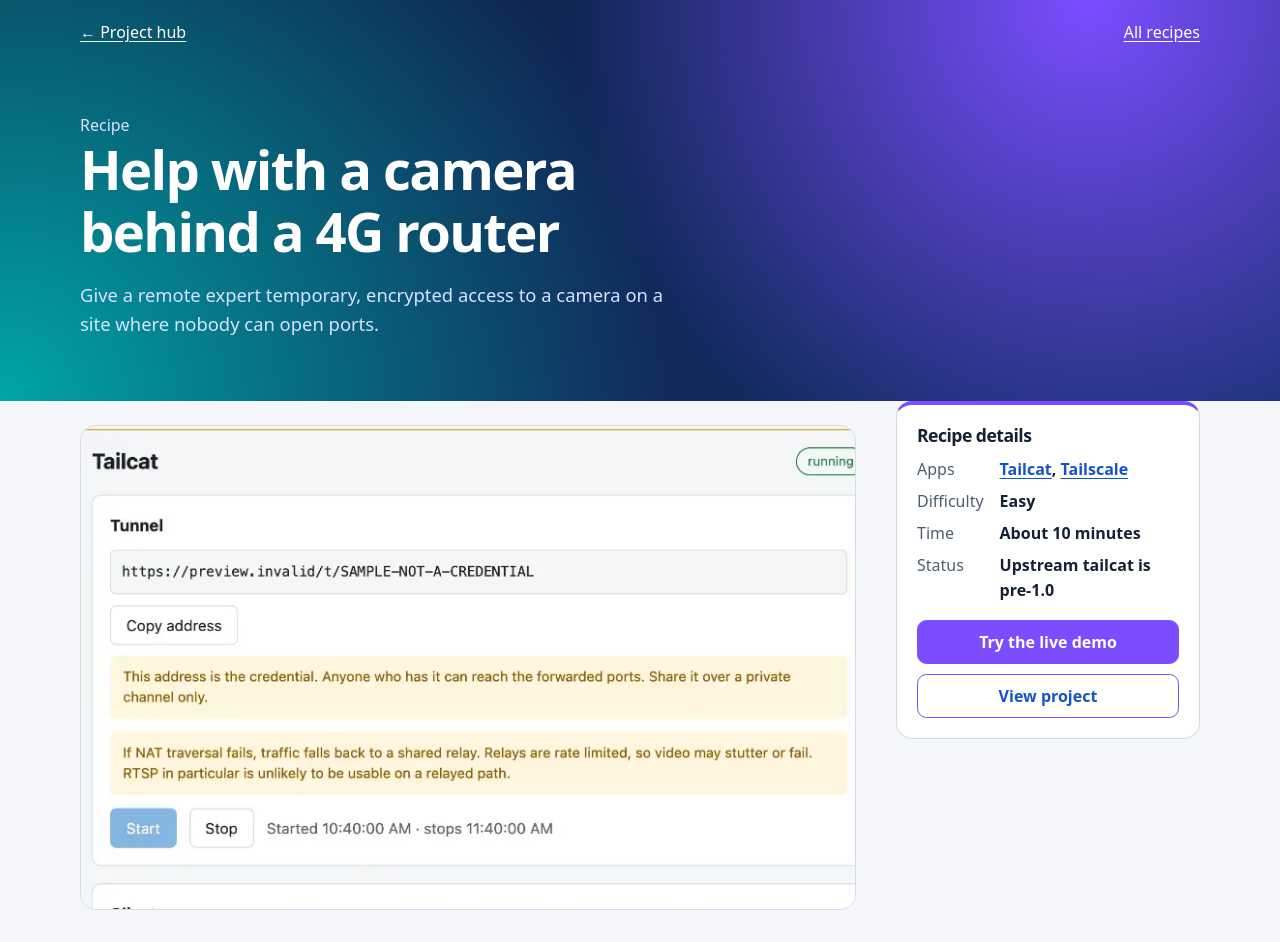
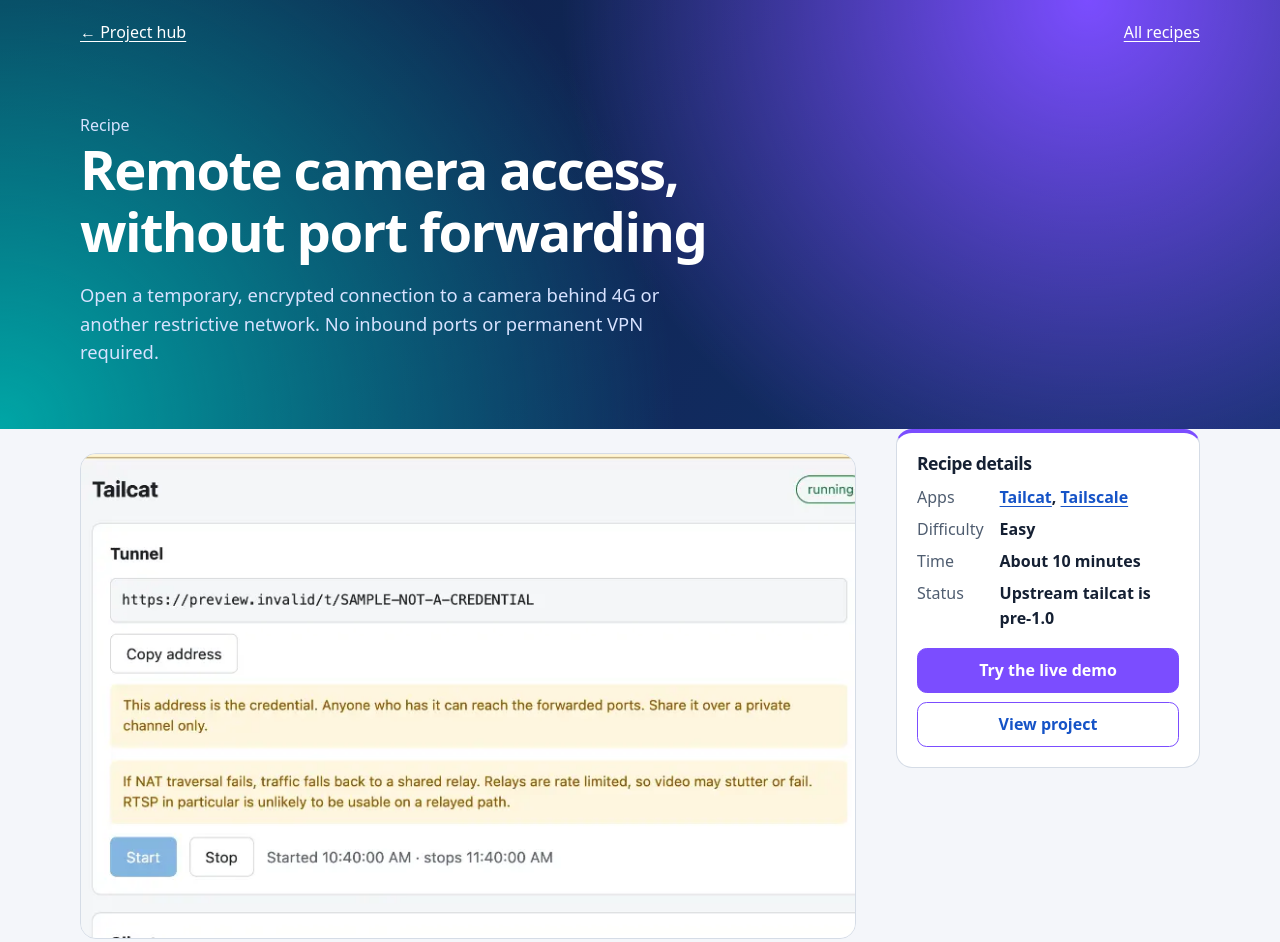
Before and after one commit to Mo3he/mo3he.github.io, a plain HTML site: page recipes/remote-support-4g/index.html in a window 1280 px wide. Shown: the top 942 px of the page. Drawn offline with Linux system fonts and the light colour scheme.

Commit message:
Update remote access recipe copy

```diff
--- a/recipes/remote-support-4g/index.html
+++ b/recipes/remote-support-4g/index.html
@@ -3,8 +3,8 @@
 <head>
   <meta charset="utf-8">
   <meta name="viewport" content="width=device-width, initial-scale=1">
-  <meta name="description" content="Give a remote expert temporary, encrypted access to a camera on a site where nobody can open ports.">
-  <title>Help with a camera behind a 4G router | Recipes | Weston (Moshe)</title>
+  <meta name="description" content="Open a temporary, encrypted connection to a camera behind 4G or another restrictive network. No inbound ports or permanent VPN required.">
+  <title>Remote camera access, without port forwarding | Recipes | Weston (Moshe)</title>
   <style>
     :root { color-scheme: light dark; --bg:#f4f6fa; --panel:#fff; --ink:#152033; --muted:#4f5d70; --line:#d5dce6; --accent:#1553c7; --c:var(--accent); --shot:#e9edf3; font:100%/1.55 system-ui,sans-serif; }
     @media (prefers-color-scheme:dark) { :root { --bg:#0d121a; --panel:#161e2a; --ink:#eef2f9; --muted:#b0bccc; --line:#2f3b4b; --accent:#8db6ff; --shot:#222c3a; } }
@@ -90,8 +90,8 @@
   <header><a href="/">← Project hub</a><a href="/#recipes">All recipes</a></header>
     <div class="intro">
       <span class="crumb">Recipe</span>
-      <h1>Help with a camera behind a 4G router</h1>
-      <p>Give a remote expert temporary, encrypted access to a camera on a site where nobody can open ports.</p>
+      <h1>Remote camera access, without port forwarding</h1>
+      <p>Open a temporary, encrypted connection to a camera behind 4G or another restrictive network. No inbound ports or permanent VPN required.</p>
     </div>
   </div></div>
   <main class="wrap">
```
